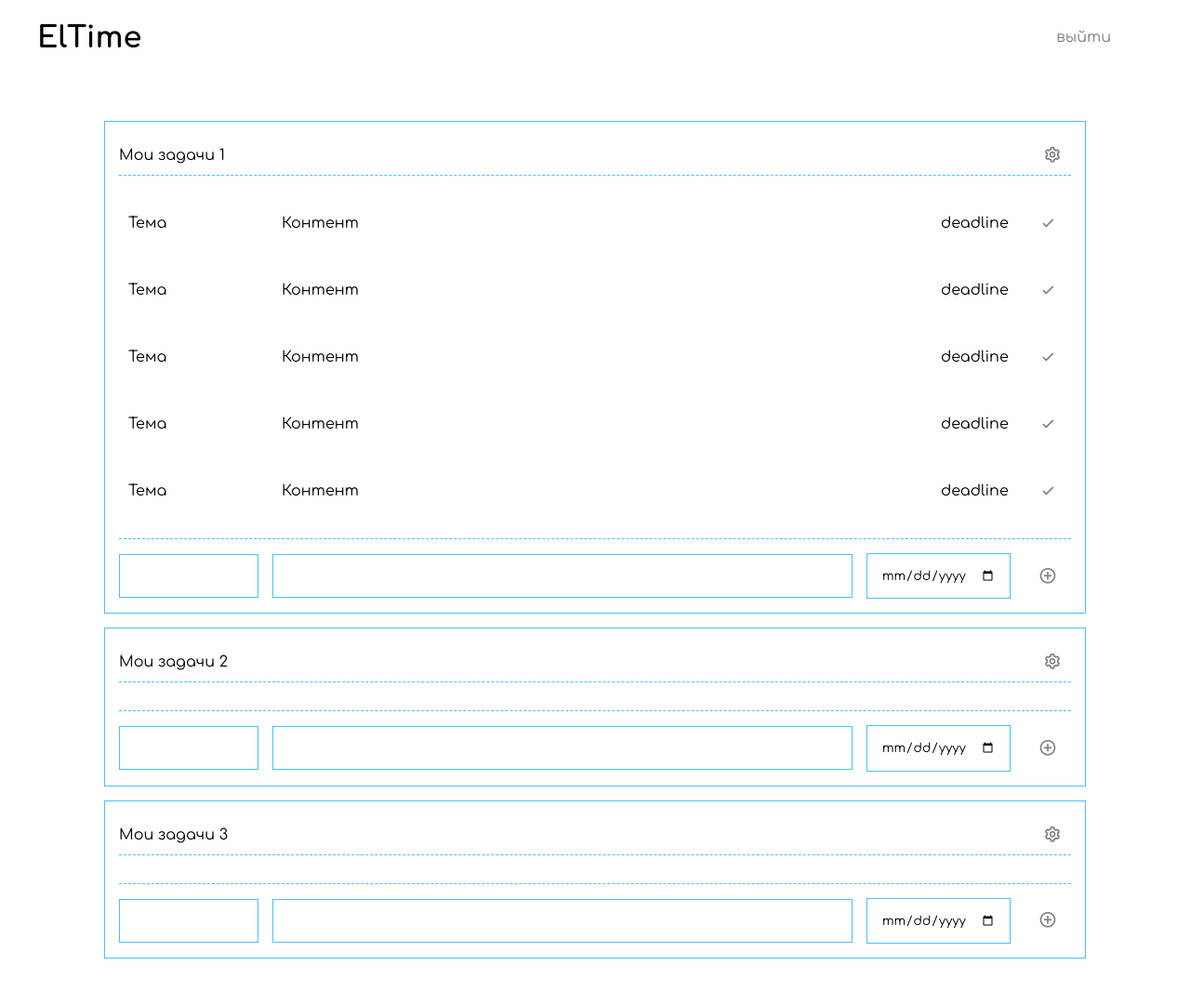
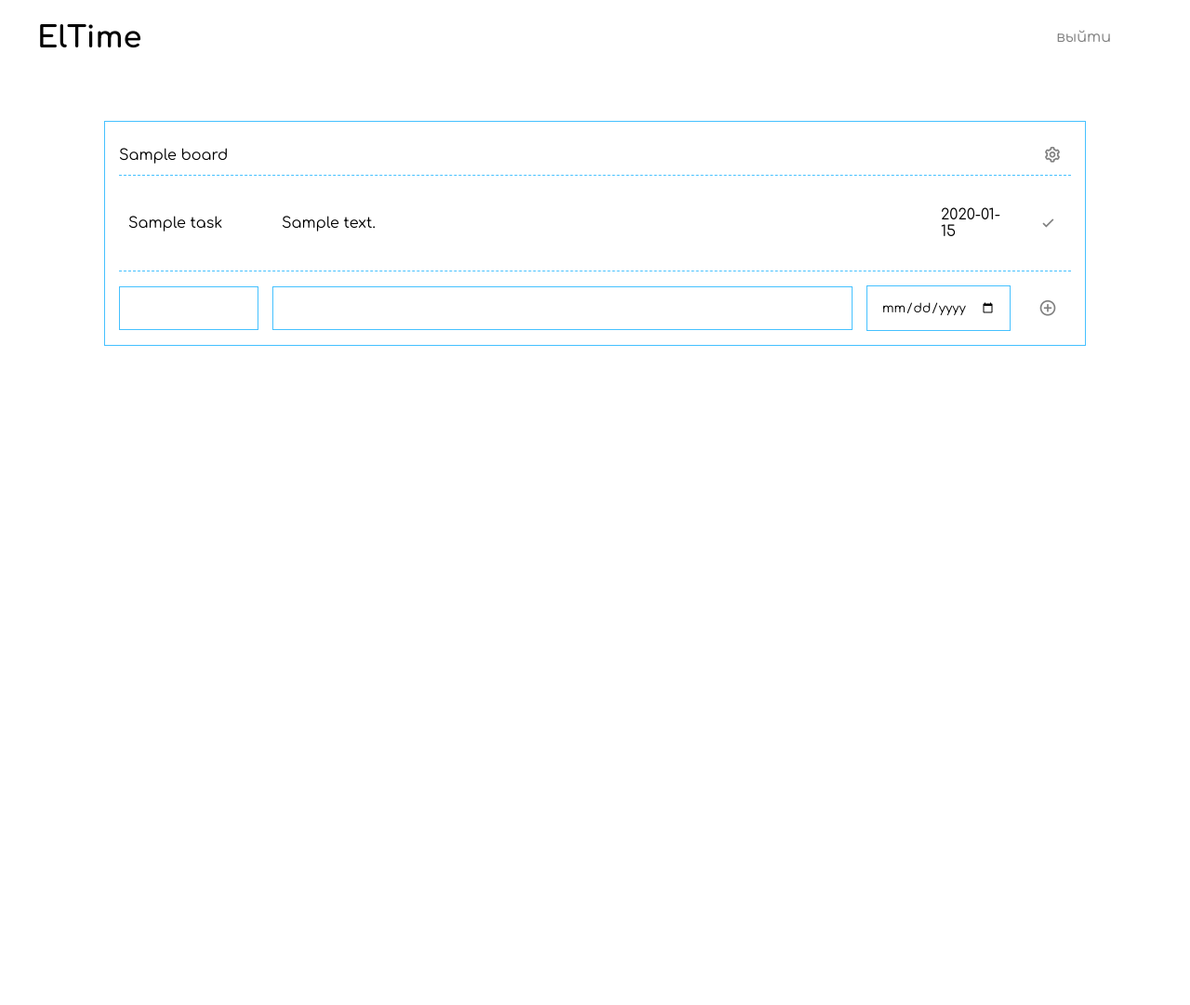
Before and after one commit to Novice2007/ElTime, a Django app: page /home/ in a window 1280 px wide. Shown: the whole page at 93% size. After the commit the page ends 372 px from the top, so only its background shows below. Run offline with Django 4.2, Linux system fonts and the light colour scheme; a user stored in the database is signed in; tables that the repository leaves empty hold one stand-in row (values such as "Sample post").

Commit message:
Getting boards from api/v1/ as json and create boards with js only

```diff
--- a/ElTime/TimeManagement/urls.py
+++ b/ElTime/TimeManagement/urls.py
@@ -18,7 +18,7 @@ Including another URLconf
 from django.contrib import admin
 from django.urls import path
 
-from application.views import pages, redirects
+from application.views import pages, redirects, api
 
 
 urlpatterns = [
@@ -28,5 +28,6 @@ urlpatterns = [
     path("logout/", redirects.logout_redirect, name="logout"),
     path("actions/registration/", redirects.registrate, name="registrate"),
     path("actions/authorization/", redirects.auth, name="auth"),
+    path("api/v1/boards/", api.boards, name="boards"),
     path("", redirects.to_welcome, name="empty"),
 ]
--- a/ElTime/application/admin.py
+++ b/ElTime/application/admin.py
@@ -1,7 +1,9 @@
 from django.contrib import admin
 
 from application.models import (
+    Board,
     Task,
 )
 
+admin.site.register(Board)
 admin.site.register(Task)
--- a/ElTime/application/models.py
+++ b/ElTime/application/models.py
@@ -3,35 +3,61 @@ from django.contrib.auth.models import User
 
 from django.utils.timezone import now
 
-
-class Task(models.Model):
+class Board(models.Model):
     user = models.ForeignKey(
         to=User,
         on_delete=models.CASCADE,
         blank=True,
         null=True,
+        related_name="boards"
+    )
+    name = models.CharField(
+        max_length=50,
+        default="Мои задачи"
+    )
+
+    fields = (
+        "user",
+        "name",
+    )
+
+    class Meta:
+        verbose_name = ("Board")
+        verbose_name_plural = ("Boards")
+
+    def __str__(self) -> str:
+        return f"{self.user.pk} - {self.user.username} - {self.name}"
+
+
+class Task(models.Model):
+    board = models.ForeignKey(
+        to=Board,
+        on_delete=models.CASCADE,
+        related_name="tasks",
+        null=True
+    )
+    title = models.CharField(
+        max_length=50,
+        default="Заголовок"
     )
     content = models.CharField(
         max_length=512,
         default="",
     )
     deadline_date = models.DateField(
-        default=now()
-    )
-    finished = models.BooleanField(
-        default=False
+        default=now
     )
 
     fields = (
+        "board",
         "user",
         "content",
         "deadline_date",
-        "finished",
     )
 
     class Meta:
         verbose_name = ("Task")
         verbose_name_plural = ("Tasks")
 
-    def __str__(self):
+    def __str__(self) -> str:
         return self.content
--- /dev/null
+++ b/ElTime/application/views/api.py
@@ -0,0 +1,39 @@
+from django.http import (
+    HttpRequest,
+    HttpResponse,
+    JsonResponse
+)
+
+from django.contrib.auth.models import (
+    User,
+)
+from ..models import (
+    Board,
+    Task,
+)
+
+import datetime, json
+
+
+def boards(
+    request: HttpRequest
+) -> JsonResponse:
+    context = {
+        "boards": {}
+    }
+
+    boards = Board.objects.filter(user=request.user)
+
+    for board in boards:
+        context["boards"].setdefault(
+            board.name,
+            [
+                {
+                    "title": task.title,
+                    "content": task.content,
+                    "deadline": str(task.deadline_date)
+                } for task in board.tasks.all()
+            ]
+        )
+
+    return JsonResponse(context)
--- a/ElTime/application/views/pages.py
+++ b/ElTime/application/views/pages.py
@@ -11,10 +11,11 @@ from django.contrib.auth.models import (
     User,
 )
 from ..models import (
+    Board,
     Task,
 )
 
-import datetime
+import datetime, json
 
 
 def welcome(
--- a/ElTime/static/js/home.js
+++ b/ElTime/static/js/home.js
@@ -1,42 +1,4 @@
-function createCreationTaskForm(boardId) {
-    const element = document.createElement("div");
-    element.className = "create-task";
-
-    const title = document.createElement("input");
-    title.type = "text";
-    title.className = "create-title";
-    title.id = "title";
-    title.name = "title";
-
-    const content = document.createElement("input");
-    content.type = "text";
-    content.className = "create-content";
-    content.id = "content";
-    content.name = "content";
-
-    const deadline = document.createElement("input");
-    deadline.type = "date";
-    deadline.className = "create-deadline";
-    deadline.id = "deadline";
-    deadline.name = "deadline";
-
-
-    function clear() {
-        title.value = "";
-        content.value = "";
-        deadline.value = "";
-    }
-
-    function getContent() {
-        return {
-            title: title.value,
-            content: content.value,
-            deadline: deadline.value
-        }
-    }
-
-
-    const createTask = (title, content, deadline) => {
+function createTask(title, content, deadline) {
     if ([title, content, deadline].some(value => value == "")) {
         return {
             taskElement: null,
@@ -85,6 +47,43 @@ function createCreationTaskForm(boardId) {
     }
 }
 
+function createCreationTaskForm(boardId) {
+    const element = document.createElement("div");
+    element.className = "create-task";
+
+    const title = document.createElement("input");
+    title.type = "text";
+    title.className = "create-title";
+    title.id = "title";
+    title.name = "title";
+
+    const content = document.createElement("input");
+    content.type = "text";
+    content.className = "create-content";
+    content.id = "content";
+    content.name = "content";
+
+    const deadline = document.createElement("input");
+    deadline.type = "date";
+    deadline.className = "create-deadline";
+    deadline.id = "deadline";
+    deadline.name = "deadline";
+
+
+    function clear() {
+        title.value = "";
+        content.value = "";
+        deadline.value = "";
+    }
+
+    function getContent() {
+        return {
+            title: title.value,
+            content: content.value,
+            deadline: deadline.value
+        }
+    }
+
 
     const createButton = document.createElement("button");
     createButton.className = "simple";
@@ -115,20 +114,96 @@ function createCreationTaskForm(boardId) {
     return element;
 }
 
+/**
+ * Creates a board with recieved arguments
+ *
+ * @param {string} title Board title
+ * @param {Object[]} tasks Array of tasks
+ */
+function createBoard(title, tasks) {
+    const boardElement = document.createElement("div");
+    boardElement.id = title
+        .toLowerCase()
+        .replace(/ /g, "_");
+    boardElement.className = "flex-column board";
 
-const getBoards = () => {
-    return document.getElementById("boards").children;
+
+    const boardHeadElement = document.createElement("div");
+    boardHeadElement.className = "flex-row board-head";
+
+    const boardTitleElement = document.createElement("div");
+    boardTitleElement.className = "board-title";
+    boardTitleElement.innerText = title;
+
+    const configBoardButtonElement = document.createElement("button");
+    configBoardButtonElement.type = "button";
+    configBoardButtonElement.className = "simple";
+    configBoardButtonElement.innerHTML = "<i class='bx bx-cog' ></i>";
+
+    configBoardButtonElement.addEventListener(
+        "click",
+        () => {
+            console.log("Clicked", title, "settings button");
+        }
+    )
+
+    boardHeadElement.appendChild(boardTitleElement);
+    boardHeadElement.appendChild(configBoardButtonElement);
+
+    boardElement.appendChild(boardHeadElement);
+
+
+    const tasksElement = document.createElement("div");
+    tasksElement.className = "tasks";
+
+    tasks.forEach(task => {
+        tasksElement.appendChild(
+            createTask(
+                task.title,
+                task.content,
+                task.deadline
+            ).taskElement
+        );
+    });
+
+    boardElement.appendChild(tasksElement);
+
+
+    const creationTaskForm = createCreationTaskForm(boardElement.id);
+
+    boardElement.appendChild(creationTaskForm);
+
+    return boardElement;
 }
 
-const updateCreateTaskForms = () => {
-    const boards = getBoards();
+const fetchBoards = async (apiRoot) => {
+    try {
+        const response = await fetch(apiRoot + "boards/");
 
-    for (let index = 0; index < boards.length; index++) {
-        const board = boards.item(index);
+        if (!response.ok) {
+            throw new Error('Network response was not ok');
+        }
 
-        board.appendChild(createCreationTaskForm(board.id));
+        const json = await response.json();
+
+        return json;
+    } catch (error) {
+        console.error('Error fetching boards:', error);
     }
 }
 
+/************************** main **************************/
 
-updateCreateTaskForms();
+const API = "http://127.0.0.1:8080/api/v1/";
+
+async function main() {
+    const boards = (await fetchBoards(API)).boards;
+
+    const boardsElement = document.getElementById("boards");
+
+    for (let [title, tasks] of Object.entries(boards)) {
+        boardsElement.appendChild(createBoard(title, tasks));
+    }
+}
+
+main()
--- a/ElTime/templates/home.html
+++ b/ElTime/templates/home.html
@@ -29,79 +29,6 @@
             <a href="#">{{ request.session.user.login }}</a>
         </div>
     </header>
-    <div id="boards" class="flex-column boards">
-        <div id="board-1" class="flex-column board">
-            <div class="flex-row board-head">
-                <div class="board-title">Мои задачи 1</div>
-                <button type="button" class="simple">
-                    <i class='bx bx-cog' ></i>
-                </button>
-            </div>
-            <div class="tasks">
-                <div class="task">
-                    <p class="title">Тема</p>
-                    <p class="content">Контент</p>
-                    <p class="deadline">deadline</p>
-                    <button type="button" class="simple">
-                        <i class='bx bx-check'></i>
-                    </button>
-                </div>
-                <div class="task">
-                    <p class="title">Тема</p>
-                    <p class="content">Контент</p>
-                    <p class="deadline">deadline</p>
-                    <button type="button" class="simple">
-                        <i class='bx bx-check'></i>
-                    </button>
-                </div>
-                <div class="task">
-                    <p class="title">Тема</p>
-                    <p class="content">Контент</p>
-                    <p class="deadline">deadline</p>
-                    <button type="button" class="simple">
-                        <i class='bx bx-check'></i>
-                    </button>
-                </div>
-                <div class="task">
-                    <p class="title">Тема</p>
-                    <p class="content">Контент</p>
-                    <p class="deadline">deadline</p>
-                    <button type="button" class="simple">
-                        <i class='bx bx-check'></i>
-                    </button>
-                </div>
-                <div class="task">
-                    <p class="title">Тема</p>
-                    <p class="content">Контент</p>
-                    <p class="deadline">deadline</p>
-                    <button type="button" class="simple">
-                        <i class='bx bx-check'></i>
-                    </button>
-                </div>
-            </div>
-        </div>
-        <div id="board-2" class="flex-column board">
-            <div class="flex-row board-head">
-                <div class="board-title">Мои задачи 2</div>
-                <button type="button" class="simple">
-                    <i class='bx bx-cog' ></i>
-                </button>
-            </div>
-            <div class="tasks">
-
-            </div>
-        </div>
-        <div id="board-3" class="flex-column board">
-            <div class="flex-row board-head">
-                <div class="board-title">Мои задачи 3</div>
-                <button type="button" class="simple">
-                    <i class='bx bx-cog' ></i>
-                </button>
-            </div>
-            <div class="tasks">
-
-            </div>
-        </div>
-    </div>
+    <div id="boards" class="flex-column boards"></div>
 </body>
 </html>
```
Also changed, not shown: ElTime/application/views/redirects.py (+2 -20 lines). Lines whose indentation alone changed are shown as unchanged.
